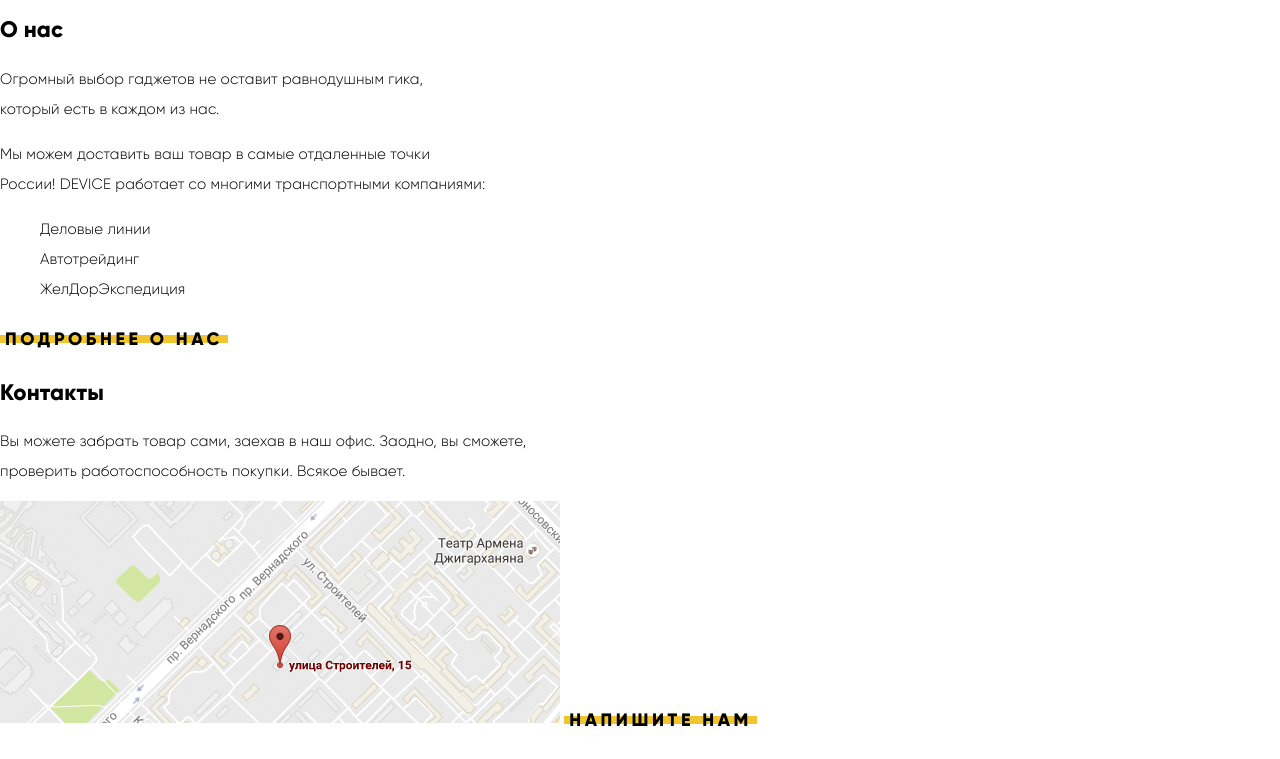
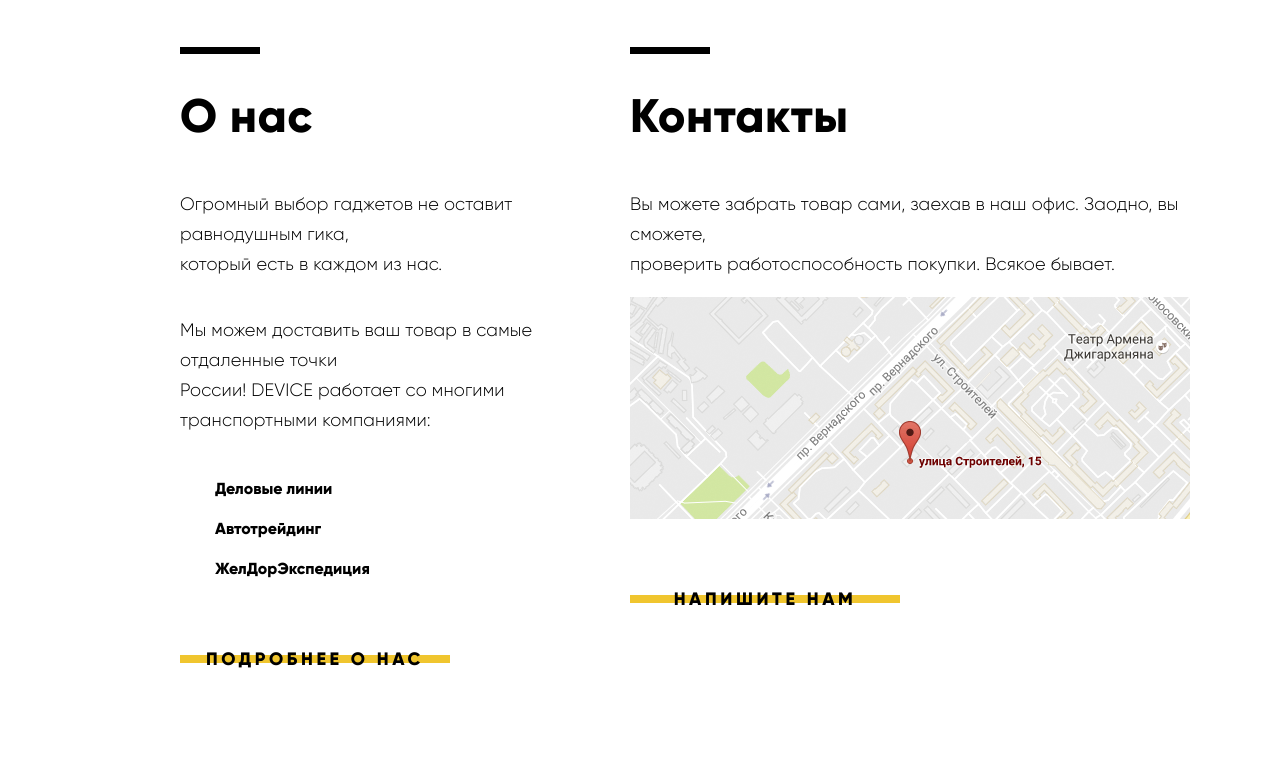
Before and after one commit to Gboriss/device, a website: page index.html in a window 1280 px wide. Shown: the part 2135-2894 px from the top of the page. Drawn offline with Linux system fonts and the light colour scheme; files whose address does not match are found by name.

Commit message:
add section company

```diff
--- a/index.html
+++ b/index.html
@@ -255,10 +255,10 @@
 			<p>Вы можете забрать товар сами, заехав в наш офис. Заодно, вы сможете,<br>
 				проверить работоспособность покупки. Всякое бывает.
 			</p>
-			<a class="button-map"></a>
+			<a class="button-map">
 				<img src="/device/svg/map.jpg.png" width="560" height="222" alt="г. Москва, улица Строителей,15">
 			</a>
-		<a class="write-us button">Напишите нам</a>
+			<a class="write-us button">Напишите нам</a>
 
 		</div>
 	</section>
--- a/style.css
+++ b/style.css
@@ -60,7 +60,7 @@ a {
 
 .main-header {
 	display: flex;
-    flex-direction: column;
+  flex-direction: column;
 
 	background-color: rgba(240, 197, 46, 0.5);
 	margin-top: 40px;
@@ -679,7 +679,9 @@ li {
   color: #000000;
 }
 
-.info-about-us p {
+.info-about-us p,
+.company p,
+.contacts p {
   font-size: 18px;
 }
 
@@ -701,7 +703,6 @@ li {
   width: 171px;
   height: 195px;
   background-image: url("../device/device/svg/warranty.svg");
-
 }
 
 .credit-icon {
@@ -720,6 +721,7 @@ li {
 	justify-content: center;
 	flex-wrap: wrap;
 	margin-left: 80px;
+	margin-bottom: 90px;
 }
 
 .logo-list-li {
@@ -732,3 +734,65 @@ li {
 	opacity: 1;
 	cursor: pointer;
 }
+
+.company {
+	display: flex;
+	justify-content: flex-start;
+	justify-content: space-between;
+	margin-left: 180px;
+	margin-bottom: 80px;
+}
+
+.line::before {
+	content: "";
+	position: absolute;
+	transform: translate(0, -40px);
+	width: 80px;
+	height: 7px;
+	background-color: #000000;
+}
+
+.about-us {
+	display: flex;
+	flex-direction: column;
+}
+.contacts {
+	display: flex;
+	flex-direction: column;
+	margin-right: 90px;
+}
+
+.about-us-title,
+.contacts-title {
+	margin: 0;
+	margin-bottom: 26px;
+	font-family: "Gilroy", Tahoma, sans-serif;
+	font-size: 47px;
+	letter-spacing: 0.01em;
+	line-height: normal;
+	font-weight: 800;
+	color: #000000;
+}
+
+.transport {
+	padding-left: 35px;
+
+  font-family: "Gilroy", Tahoma, sans-serif;
+  font-size: 16px;
+  letter-spacing: 0;
+  line-height: 40px;
+  font-weight: 800;
+  color: #000000;
+  list-style: none;
+}
+
+.about-us-button,
+.write-us {
+  max-width: 260px;
+  cursor: pointer;
+}
+
+.transport,
+.button-map {
+	margin-bottom: 50px;
+}
```
